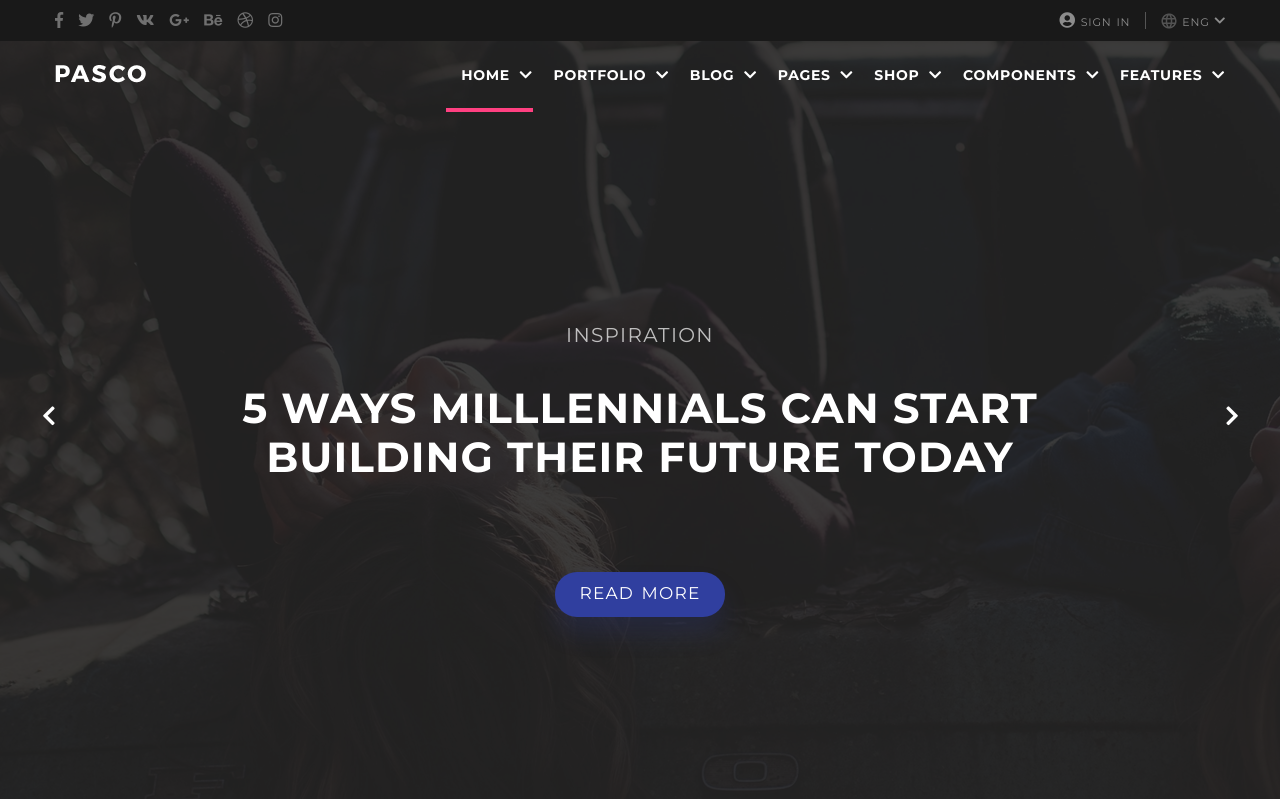
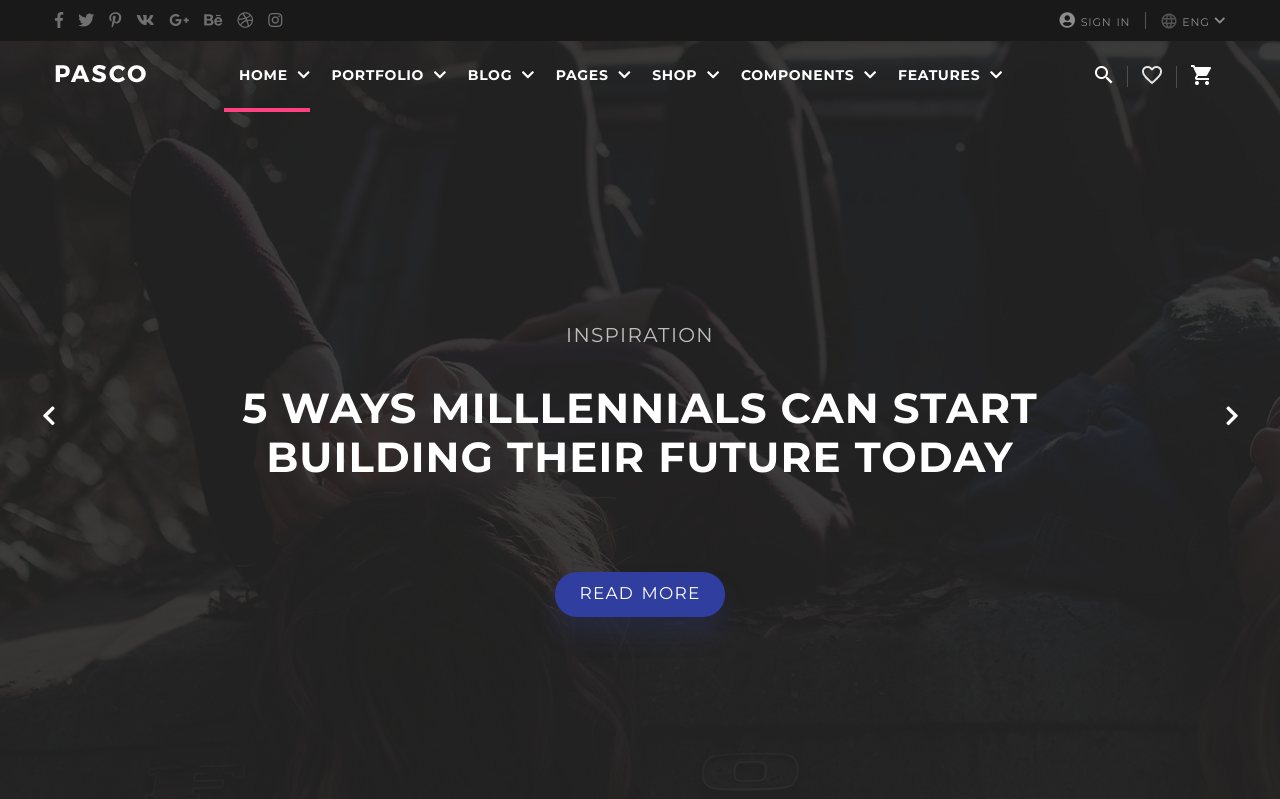
Before and after one commit to OliaKvasha/hw1, a PHP site: page / in a window 1280 px wide. Shown: the top 799 px of the page. Run offline with PHP 8.4, Linux system fonts and the light colour scheme; some libraries are stand-ins or nearby versions.

Commit message:
add header-actions

```diff
--- a/hw6/css/style.css
+++ b/hw6/css/style.css
@@ -157,6 +157,20 @@ body {
 
 .main-menu__link {
   padding-right: 5px;
+}
+
+.header-actions {
+  display: flex;
+  align-items: center;
+}
+
+.header-actions__item {
+  padding: 0 14px;
+  border-right: 1px solid rgba(180, 180, 180, 0.3);
+}
+
+.header-actions__item:last-child {
+  border-right: none;
 }
 
 .section-top__inner {
--- a/hw6/index.html
+++ b/hw6/index.html
@@ -89,7 +89,23 @@
                         <i class="fas fa-chevron-down"></i>
                     </li>
                 </ul>
-
+                <ul class="header-actions">
+                    <li class="header-actions__item">
+                        <a href="#">
+                            <img src="images/icons/search_ico.png" alt="search icon">
+                        </a>
+                    </li>
+                    <li class="header-actions__item">
+                        <a href="#">
+                            <img src="images/icons/heart_ico.png" alt="heart icon">
+                        </a>
+                    </li>
+                    <li class="header-actions__item">
+                        <a href="#">
+                            <img src="images/icons/shopping_cart.png" alt="shopping cart icon">
+                        </a>
+                    </li>
+                </ul>
             </nav>
         </header>
         <section class="section-top__inner block">
```
Also changed, not shown: hw6/images/icons/heart_ico.png (renamed from hw6/images2/heart_ico.png), hw6/images/icons/search_ico.png (renamed from hw6/images2/search_ico.png), hw6/images/icons/shopping_cart.png (renamed from hw6/images2/shopping_cart.png).
